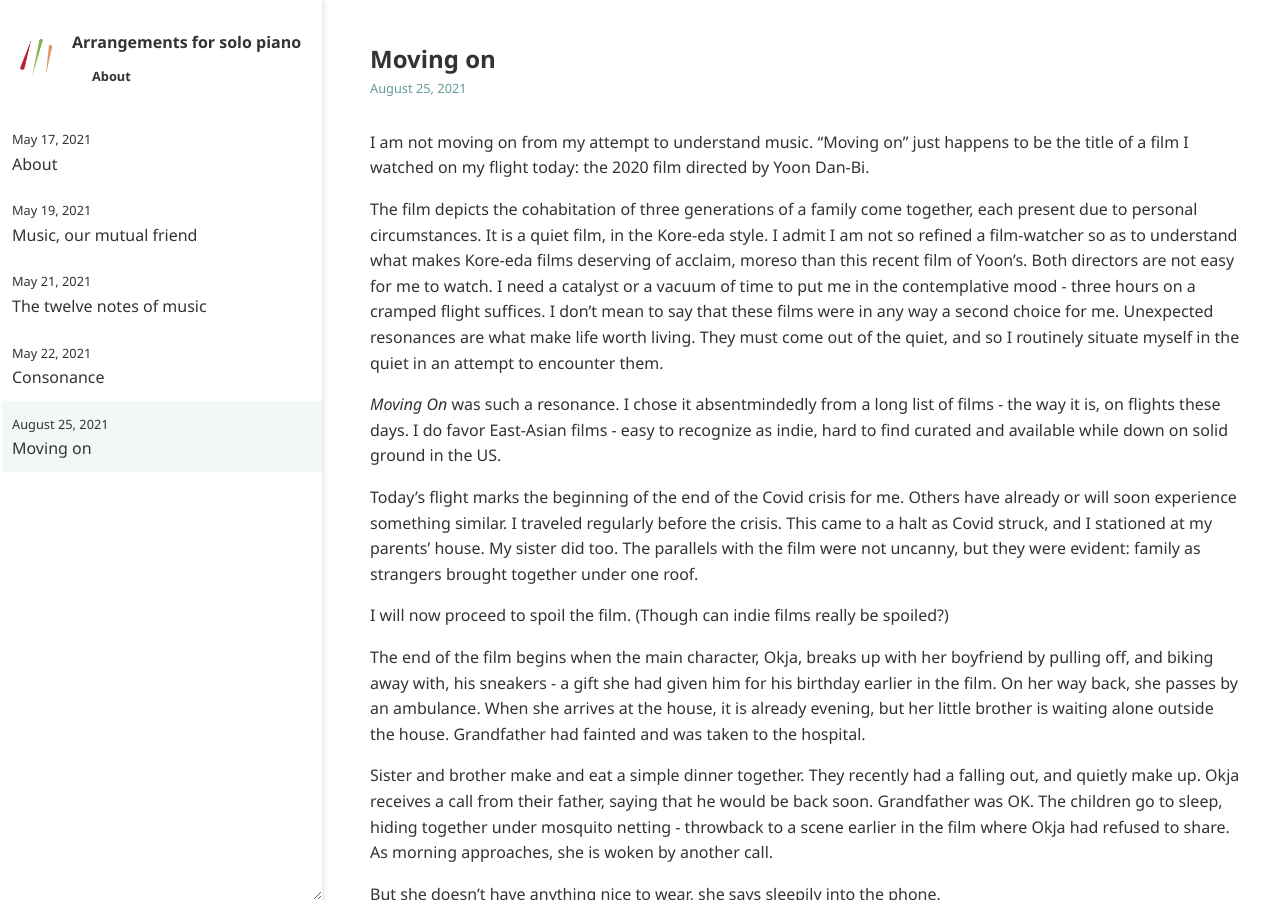
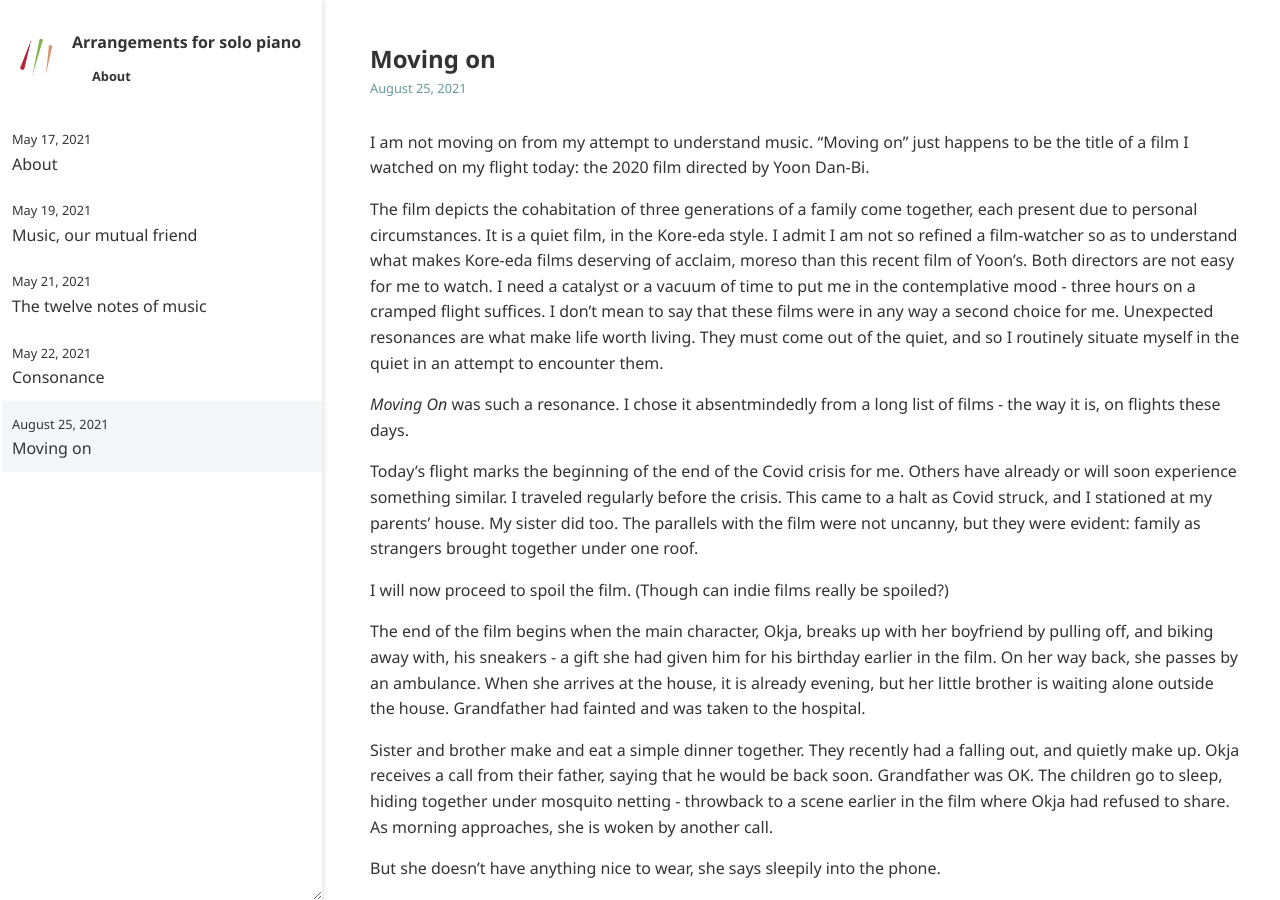
Before and after one commit to ansyblenetwork/arrpiano, a Jekyll site: the page built from _posts/2021-08-25-moving-on.md, in a window 1280 px wide and 900 px high. Built offline with Jekyll 4.4.1, drawn with Linux system fonts in a browser that asks for light colours.

Commit message:
Update 2021-08-25-moving-on.md

```diff
--- a/_posts/2021-08-25-moving-on.md
+++ b/_posts/2021-08-25-moving-on.md
@@ -6,7 +6,7 @@ I am not moving on from my attempt to understand music. "Moving on" just happens
 
 The film depicts the cohabitation of three generations of a family come together, each present due to personal circumstances. It is a quiet film, in the Kore-eda style. I admit I am not so refined a film-watcher so as to understand what makes Kore-eda films deserving of acclaim, moreso than this recent film of Yoon's. Both directors are not easy for me to watch. I need a catalyst or a vacuum of time to put me in the contemplative mood - three hours on a cramped flight suffices. I don't mean to say that these films were in any way a second choice for me. Unexpected resonances are what make life worth living. They must come out of the quiet, and so I routinely situate myself in the quiet in an attempt to encounter them.
 
-_Moving On_ was such a resonance. I chose it absentmindedly from a long list of films - the way it is, on flights these days. I do favor East-Asian films - easy to recognize as indie, hard to find curated and available while down on solid ground in the US.
+_Moving On_ was such a resonance. I chose it absentmindedly from a long list of films - the way it is, on flights these days.
 
 
 
```
